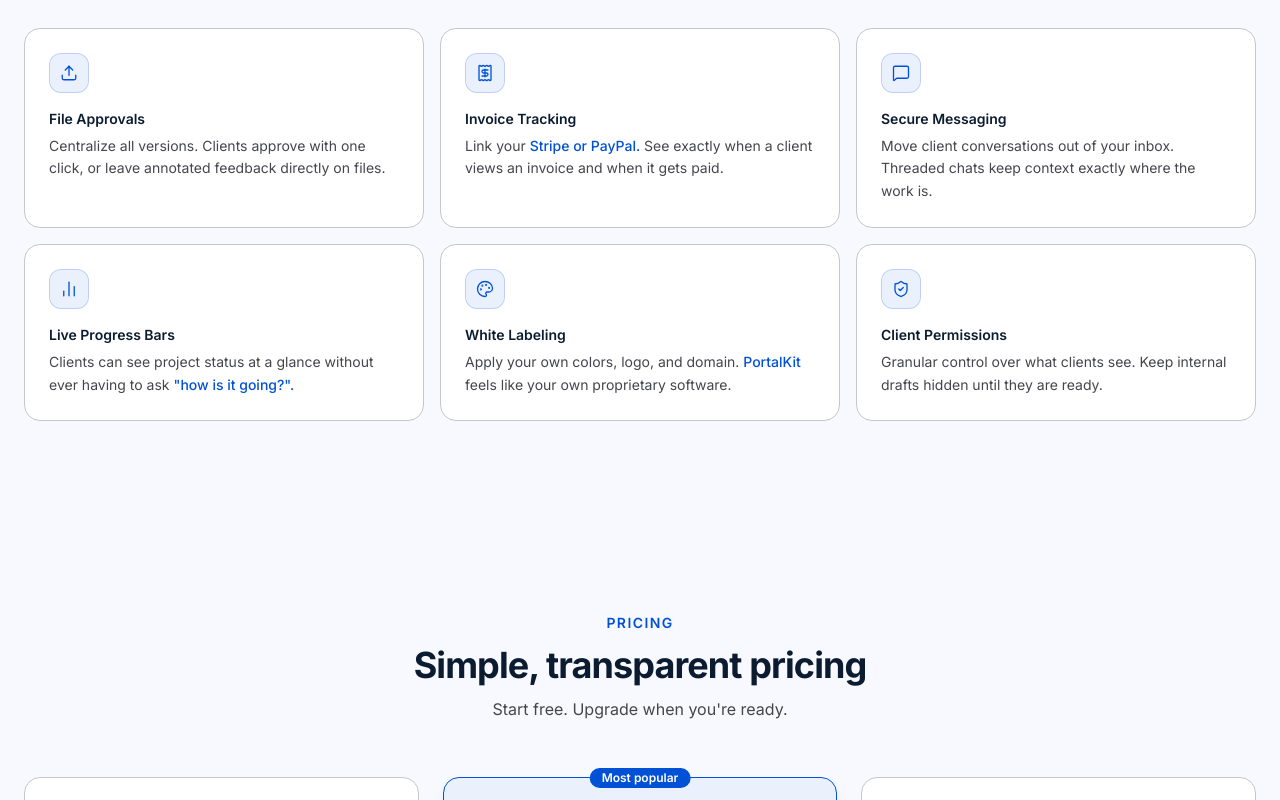
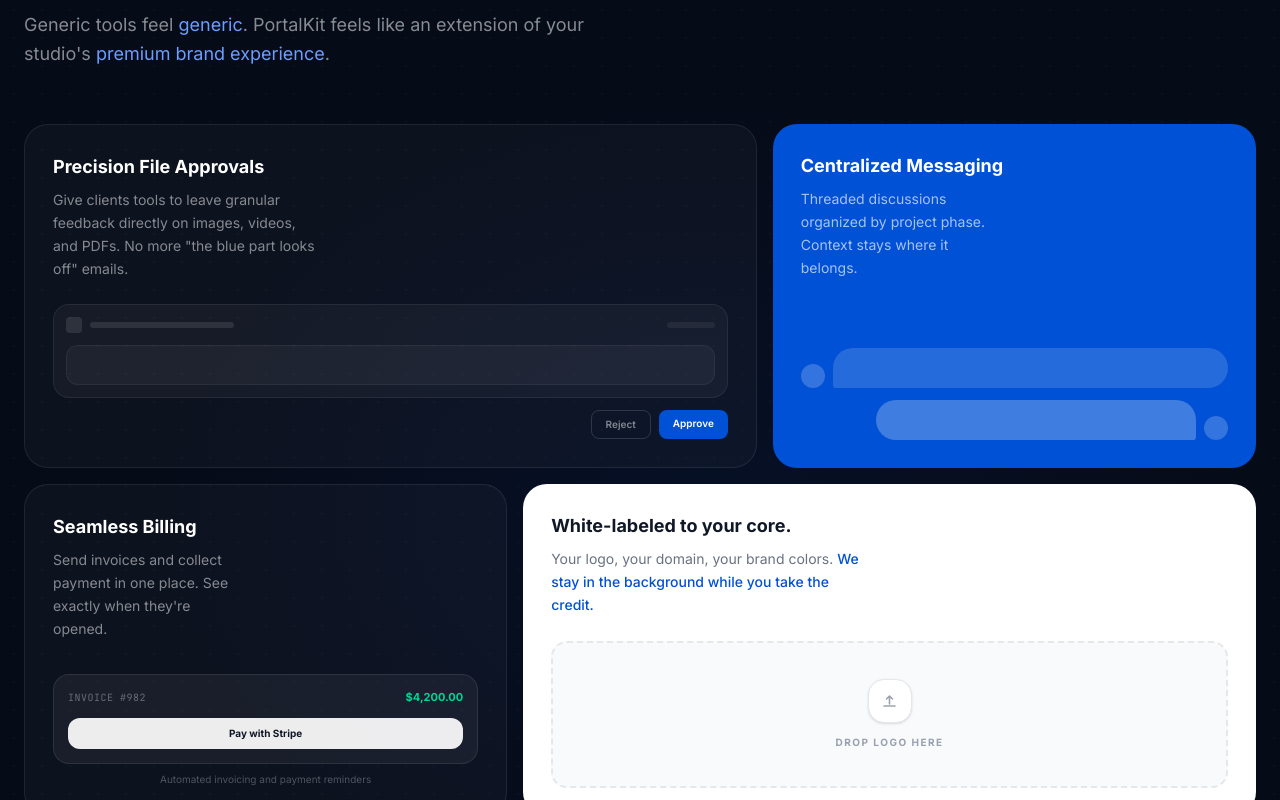
Before and after one commit to vihangamallawaarachchi2001/portal-kit, a Next.js app: page / in a window 1280 px wide. Shown: the part 4480-5280 px from the top of the page. Built offline with nearby package versions, Linux system fonts and the light colour scheme; no server answers.

Commit message:
feat: enhance Features component with new layout, improved descriptions, and visual elements for better user engagement

```diff
--- a/components/home/features.tsx
+++ b/components/home/features.tsx
@@ -1,127 +1,181 @@
-import { Upload, Receipt, MessageSquare, BarChart2, Palette, ShieldCheck, type LucideIcon } from 'lucide-react'
-import { Button } from '@/components/ui/button'
-import Link from 'next/link'
-import type { ReactNode } from 'react'
-
-const FEATURES: {
-  icon: LucideIcon
-  title: string
-  description: ReactNode
-}[] = [
-  {
-    icon: Upload,
-    title: 'File Approvals',
-    description: (
-      <>
-        Centralize all versions. Clients approve with one click, or leave
-        annotated feedback directly on files.
-      </>
-    ),
-  },
-  {
-    icon: Receipt,
-    title: 'Invoice Tracking',
-    description: (
-      <>
-        Link your{' '}
-        <span className="text-ds-secondary font-medium">Stripe or PayPal.</span>{' '}
-        See exactly when a client views an invoice and when it gets paid.
-      </>
-    ),
-  },
-  {
-    icon: MessageSquare,
-    title: 'Secure Messaging',
-    description: (
-      <>
-        Move client conversations out of your inbox. Threaded chats keep
-        context exactly where the work is.
-      </>
-    ),
-  },
-  {
-    icon: BarChart2,
-    title: 'Live Progress Bars',
-    description: (
-      <>
-        Clients can see project status at a glance without ever having to ask{' '}
-        <span className="text-ds-secondary font-medium">"how is it going?".</span>
-      </>
-    ),
-  },
-  {
-    icon: Palette,
-    title: 'White Labeling',
-    description: (
-      <>
-        Apply your own colors, logo, and domain.{' '}
-        <span className="text-ds-secondary font-medium">PortalKit</span>{' '}
-        feels like your own proprietary software.
-      </>
-    ),
-  },
-  {
-    icon: ShieldCheck,
-    title: 'Client Permissions',
-    description: (
-      <>
-        Granular control over what clients see. Keep internal drafts hidden
-        until they are ready.
-      </>
-    ),
-  },
-]
-
 export default function Features() {
   return (
-    <section className="bg-surface py-24 px-6">
-      <div className="mx-auto max-w-7xl">
+    <section className="relative bg-[#060b18] py-28 px-6 overflow-hidden">
 
-        {/* ── Header row ──────────────────────────────────────────── */}
-        <div className="flex flex-col md:flex-row md:items-end md:justify-between gap-6 mb-12">
-          <div className="max-w-sm space-y-3">
-            <h2 className="text-3xl font-bold tracking-tight text-on-surface leading-snug">
-              Everything you need to deliver excellence
+      {/* Dot grid */}
+      <div
+        aria-hidden
+        className="pointer-events-none absolute inset-0"
+        style={{
+          backgroundImage: 'radial-gradient(circle, rgba(255,255,255,0.025) 1px, transparent 1px)',
+          backgroundSize: '28px 28px',
+        }}
+      />
+      {/* Subtle blue glow behind the grid */}
+      <div
+        aria-hidden
+        className="pointer-events-none absolute inset-0"
+        style={{
+          background: 'radial-gradient(ellipse 60% 50% at 55% 65%, rgba(0,81,213,0.07) 0%, transparent 70%)',
+        }}
+      />
+
+      <div className="relative max-w-7xl mx-auto">
+
+        {/* ── Heading — left-aligned ── */}
+        <div className="max-w-xl mb-14">
+          <p className="text-[11px] font-semibold tracking-[0.16em] uppercase text-ds-secondary mb-4">
+            Features
+          </p>
+          <h2 className="text-4xl sm:text-5xl font-extrabold tracking-tight text-white leading-[1.06] mb-5">
+            Built for the high-end workflow.
           </h2>
-            <p className="text-sm text-on-surface-variant leading-relaxed">
-              Our features are designed to handle the friction of client
-              communication, so you can focus on the{' '}
-              <span className="text-ds-secondary font-medium">creative work.</span>
+          <p className="text-lg leading-relaxed" style={{ color: 'rgba(255,255,255,0.52)' }}>
+            Generic tools feel{' '}
+            <span style={{ color: '#6B9EFF' }}>generic</span>
+            . PortalKit feels like an extension of your studio&apos;s{' '}
+            <span style={{ color: '#6B9EFF' }}>premium brand experience</span>
+            .
           </p>
         </div>
 
-          <Button
-            asChild
-            size="sm"
-            className="self-start md:self-auto shrink-0 bg-ds-secondary text-on-ds-secondary font-semibold px-5 tracking-wide uppercase text-xs"
+        {/* ── Asymmetric bento — 5-column grid, rows swap weight ── */}
+        <div className="grid grid-cols-1 md:grid-cols-5 gap-4">
+
+          {/* ① Precision File Approvals — dark, wide (3/5) */}
+          <div
+            className="md:col-span-3 flex flex-col rounded-2xl p-7 overflow-hidden min-h-72"
+            style={{ background: 'rgba(255,255,255,0.03)', border: '1px solid rgba(255,255,255,0.08)' }}
           >
-            <Link href="/features">Explore all features</Link>
-          </Button>
+            <h3 className="text-lg font-bold text-white mb-2">Precision File Approvals</h3>
+            <p className="text-sm leading-relaxed" style={{ color: 'rgba(255,255,255,0.5)', maxWidth: '30ch' }}>
+              Give clients tools to leave granular feedback directly on images, videos, and PDFs.
+              No more "the blue part looks off" emails.
+            </p>
+            {/* Illustration */}
+            <div className="mt-auto pt-6">
+              <div
+                className="rounded-xl p-3 mb-3"
+                style={{ background: 'rgba(255,255,255,0.04)', border: '1px solid rgba(255,255,255,0.07)' }}
+              >
+                <div className="flex items-center gap-2 mb-3">
+                  <div className="w-4 h-4 rounded bg-white/10 shrink-0" />
+                  <div className="h-1.5 rounded-full bg-white/10 w-36" />
+                  <div className="h-1.5 rounded-full ml-auto w-12" style={{ background: 'rgba(255,255,255,0.06)' }} />
+                </div>
+                <div className="h-10 rounded-lg border" style={{ background: 'rgba(255,255,255,0.04)', borderColor: 'rgba(255,255,255,0.06)' }} />
+              </div>
+              <div className="flex justify-end gap-2">
+                <span
+                  className="px-3.5 py-1.5 rounded-md text-[10px] font-semibold"
+                  style={{ border: '1px solid rgba(255,255,255,0.14)', color: 'rgba(255,255,255,0.48)' }}
+                >
+                  Reject
+                </span>
+                <span className="px-3.5 py-1.5 rounded-md text-[10px] font-semibold bg-[#0051D5] text-white">
+                  Approve
+                </span>
+              </div>
+            </div>
           </div>
 
-        {/* ── Feature cards grid ──────────────────────────────────── */}
-        <div className="grid grid-cols-1 sm:grid-cols-2 lg:grid-cols-3 gap-4">
-          {FEATURES.map(({ icon: Icon, title, description }) => (
+          {/* ② Centralized Messaging — blue, narrow (2/5) */}
           <div
-              key={title}
-              className="flex flex-col gap-4 rounded-xl border border-outline-variant bg-surface-container-lowest p-6"
+            className="md:col-span-2 flex flex-col rounded-2xl p-7 overflow-hidden min-h-72"
+            style={{ background: '#0051D5' }}
           >
-              {/* Icon box */}
-              <div className="flex items-center justify-center size-10 rounded-lg border border-ds-secondary/20 bg-ds-secondary/8 text-ds-secondary shrink-0">
-                <Icon size={18} strokeWidth={1.75} />
+            <h3 className="text-lg font-bold text-white mb-2">Centralized Messaging</h3>
+            <p className="text-sm leading-relaxed" style={{ color: 'rgba(255,255,255,0.65)', maxWidth: '22ch' }}>
+              Threaded discussions organized by project phase. Context stays where it belongs.
+            </p>
+            {/* Illustration — chat bubbles */}
+            <div className="mt-auto pt-6 space-y-3">
+              <div className="flex items-end gap-2">
+                <div className="w-6 h-6 rounded-full shrink-0" style={{ background: 'rgba(255,255,255,0.2)' }} />
+                <div
+                  className="h-10 rounded-2xl rounded-bl-sm flex-1"
+                  style={{ background: 'rgba(255,255,255,0.15)' }}
+                />
+              </div>
+              <div className="flex items-end gap-2 justify-end">
+                <div
+                  className="h-10 rounded-2xl rounded-br-sm"
+                  style={{ background: 'rgba(255,255,255,0.25)', width: '75%' }}
+                />
+                <div className="w-6 h-6 rounded-full shrink-0" style={{ background: 'rgba(255,255,255,0.2)' }} />
+              </div>
+            </div>
           </div>
 
-              {/* Text */}
-              <div className="space-y-1.5">
-                <h3 className="text-sm font-semibold text-on-surface">{title}</h3>
-                <p className="text-sm text-on-surface-variant leading-relaxed">
-                  {description}
+          {/* ③ Seamless Billing — dark, narrow (2/5) */}
+          <div
+            className="md:col-span-2 flex flex-col rounded-2xl p-7 overflow-hidden min-h-72"
+            style={{ background: 'rgba(255,255,255,0.03)', border: '1px solid rgba(255,255,255,0.08)' }}
+          >
+            <h3 className="text-lg font-bold text-white mb-2">Seamless Billing</h3>
+            <p className="text-sm leading-relaxed" style={{ color: 'rgba(255,255,255,0.5)', maxWidth: '22ch' }}>
+              Send invoices and collect payment in one place. See exactly when they&apos;re opened.
+            </p>
+            {/* Illustration — invoice card */}
+            <div className="mt-auto pt-6">
+              <div
+                className="rounded-xl p-3.5 mb-2"
+                style={{ background: 'rgba(255,255,255,0.05)', border: '1px solid rgba(255,255,255,0.09)' }}
+              >
+                <div className="flex justify-between items-center mb-3">
+                  <span
+                    className="text-[10px] font-mono tracking-wider"
+                    style={{ color: 'rgba(255,255,255,0.35)' }}
+                  >
+                    INVOICE #982
+                  </span>
+                  <span className="text-[11px] font-bold text-emerald-400">$4,200.00</span>
+                </div>
+                <div
+                  className="w-full py-2 rounded-lg text-[10px] font-bold text-gray-900 text-center"
+                  style={{ background: 'rgba(255,255,255,0.92)' }}
+                >
+                  Pay with Stripe
+                </div>
+              </div>
+              <p className="text-[10px] text-center" style={{ color: 'rgba(255,255,255,0.28)' }}>
+                Automated invoicing and payment reminders
               </p>
             </div>
           </div>
-          ))}
+
+          {/* ④ White-labeled — white, wide (3/5) */}
+          <div className="md:col-span-3 flex flex-col rounded-2xl p-7 bg-white overflow-hidden min-h-72">
+            <h3 className="text-lg font-bold text-gray-900 mb-2">White-labeled to your core.</h3>
+            <p className="text-sm text-gray-500 leading-relaxed max-w-xs">
+              Your logo, your domain, your brand colors.{' '}
+              <span className="font-medium" style={{ color: '#0051D5' }}>
+                We stay in the background while you take the credit.
+              </span>
+            </p>
+            {/* Illustration — logo drop zone */}
+            <div className="mt-auto pt-6">
+              <div className="rounded-xl border-2 border-dashed border-gray-200 bg-gray-50 flex flex-col items-center justify-center py-9 gap-3">
+                <div className="w-11 h-11 rounded-xl border border-gray-200 bg-white flex items-center justify-center shadow-sm">
+                  <svg width="17" height="17" viewBox="0 0 17 17" fill="none" aria-hidden>
+                    <path
+                      d="M8.5 12V4M8.5 4L5.5 7M8.5 4L11.5 7"
+                      stroke="#9ca3af"
+                      strokeWidth="1.6"
+                      strokeLinecap="round"
+                      strokeLinejoin="round"
+                    />
+                    <path d="M3 14h11" stroke="#9ca3af" strokeWidth="1.6" strokeLinecap="round" />
+                  </svg>
+                </div>
+                <span className="text-[10px] font-bold tracking-[0.15em] text-gray-400 uppercase">
+                  Drop logo here
+                </span>
+              </div>
+            </div>
           </div>
 
+        </div>
       </div>
     </section>
   )
```
Lines whose indentation alone changed are shown as unchanged.
